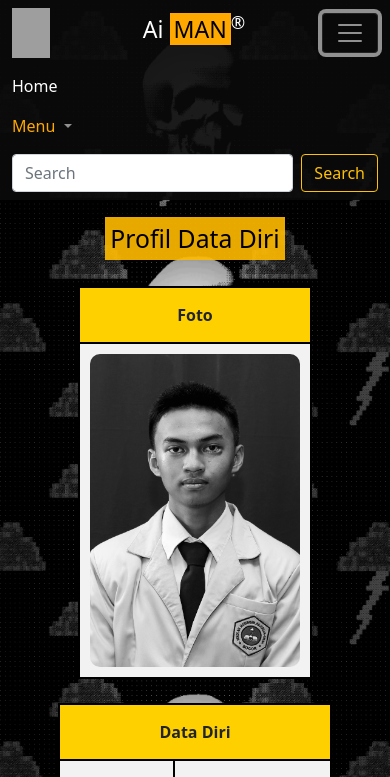
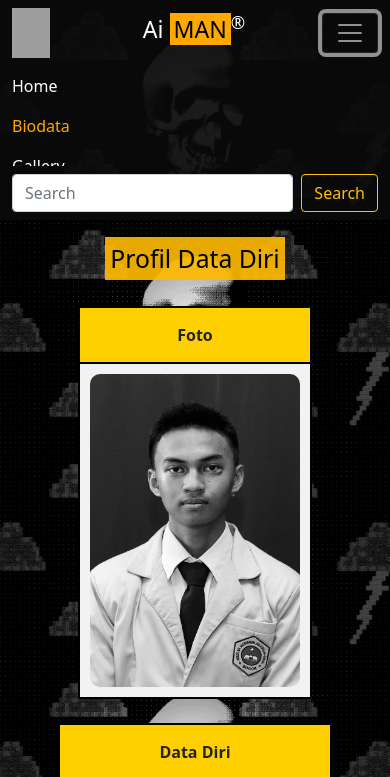
Before and after one commit to Aimanaufal/Aimanaufal.github.io, a plain HTML site: page biodata.html in a window 390 px wide. Both pictures are taken after a click on the button "Toggle navigation". Shown: the top 777 px of the page. Drawn offline with nearby package versions, Linux system fonts and the light colour scheme; grey boxes are pictures that could not be loaded.

Commit message:
Update biodata.html

```diff
--- a/biodata.html
+++ b/biodata.html
@@ -37,16 +37,13 @@
       <div class="collapse navbar-collapse" id="navbarScroll">
         <ul class="navbar-nav me-auto my-2 my-lg-0 navbar-nav-scroll" style="--bs-scroll-height: 100px;">
           <li class="nav-item">
-            <a class="nav-link active" aria-current="page" href="index.html">Home</a>
+            <a class="nav-link active" aria-current="page" href="index.html"><span style="font-weight: 500;">Home</span></a>
           </li>
-          <li class="nav-item dropdown">
-            <a class="nav-link dropdown-toggle" href="#" id="navbarScrollingDropdown" role="button" data-bs-toggle="dropdown" aria-expanded="false">
-              <span style="color: #FFA900;">Menu</span>
-            </a>
-            <ul class="dropdown-menu" aria-labelledby="navbarScrollingDropdown">
-              <li><a class="dropdown-item disabled" href="biodata.html"><span style="color: #FFA900;">Biodata</span></a></li>
-              <li><a class="dropdown-item" href="galeri.html">Gallery</a></li>
-            </ul>
+          <li class="nav-item">
+            <a class="nav-link disabled" aria-current="page" href="biodata.html"><span style="font-weight: 500; color: #FFA900">Biodata</span></a>
+          </li>
+          <li class="nav-item">
+            <a class="nav-link active" aria-current="page" href="galeri.html"><span style="font-weight: 500;">Gallery</span></a>
           </li>
         </ul>
         <form class="d-flex">
```
